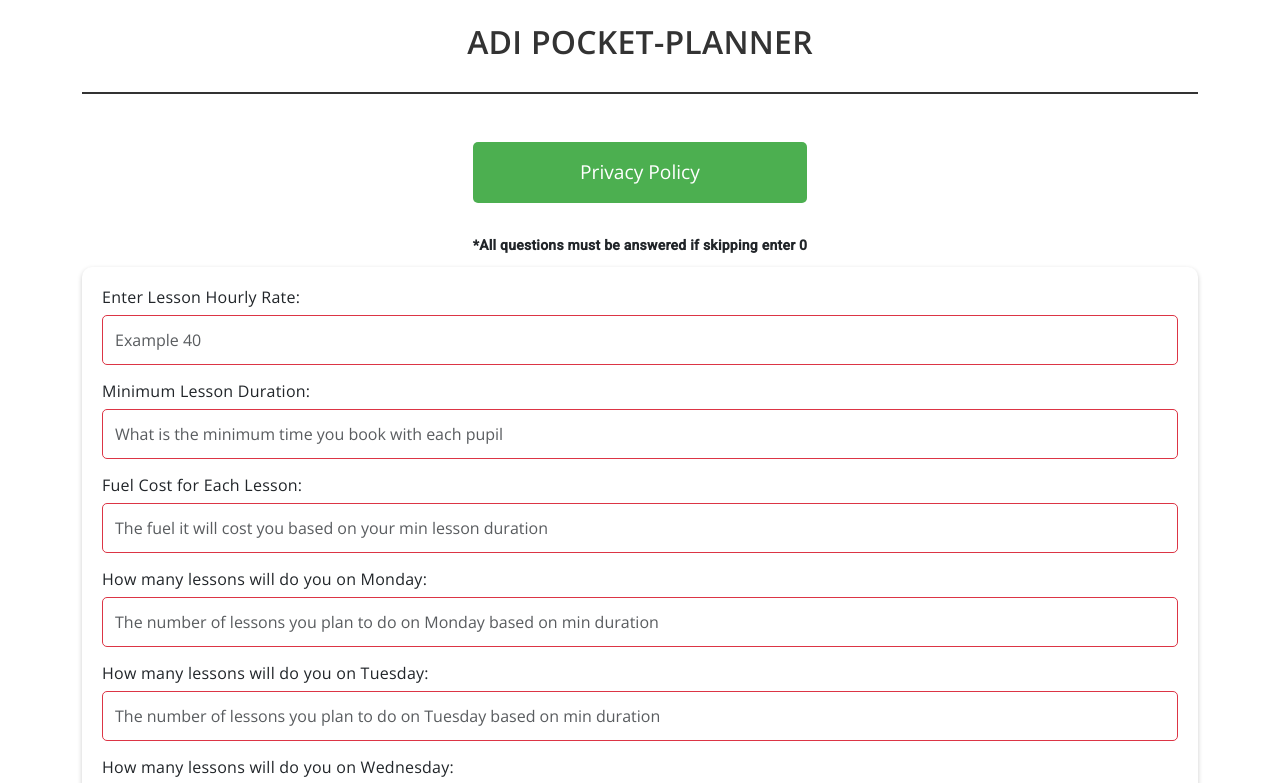
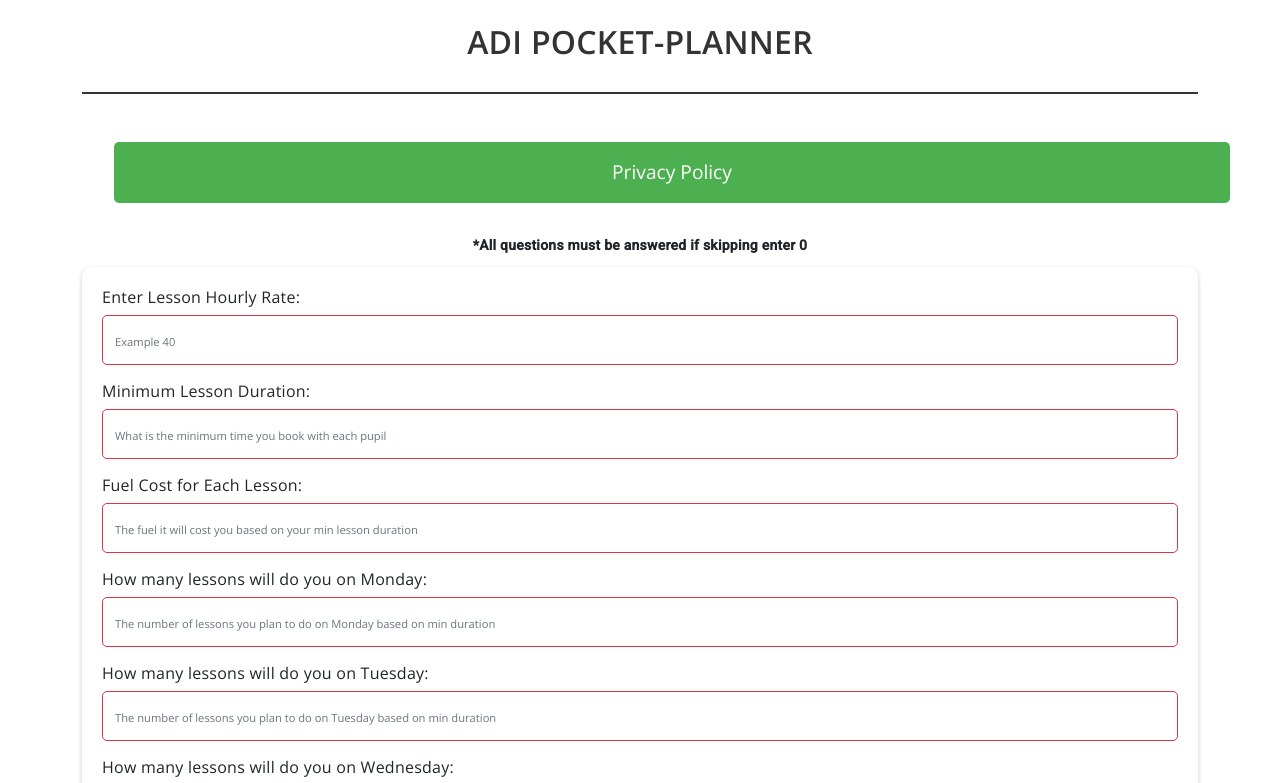
Before and after one commit to SAIFSB/saifsb.github.io, an Angular app: page / in a window 1280 px wide. Shown: the top 783 px of the page. Built offline with nearby package versions, Linux system fonts and the light colour scheme.

Commit message:
changes to privacy policy and placehodler text size

```diff
--- a/src/app/form/form.component.css
+++ b/src/app/form/form.component.css
@@ -123,7 +123,6 @@ form {
     color: #ffffff;
     padding: 1rem;
     margin: 2rem;
-    max-width: 30%;
     border-radius: 5px;
     background-color: #4CAF50;
     border: none;
@@ -151,3 +150,8 @@ p {
     background-color: #6c757d;
     border-color: #000000;
 }
+
+.form-control::placeholder {
+    font-size: 0.7rem; /* Adjust the size as needed */
+    color: #6c757d; /* Optional: Change the color to improve visibility or match design */
+}
```
Also changed, not shown: 3 other files (tests, documents, lock files or other folders).
